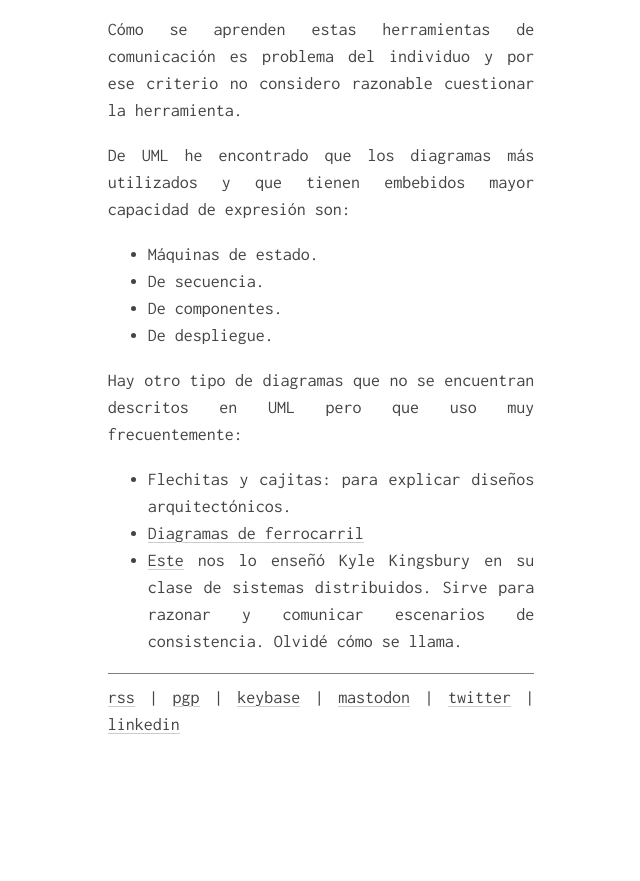
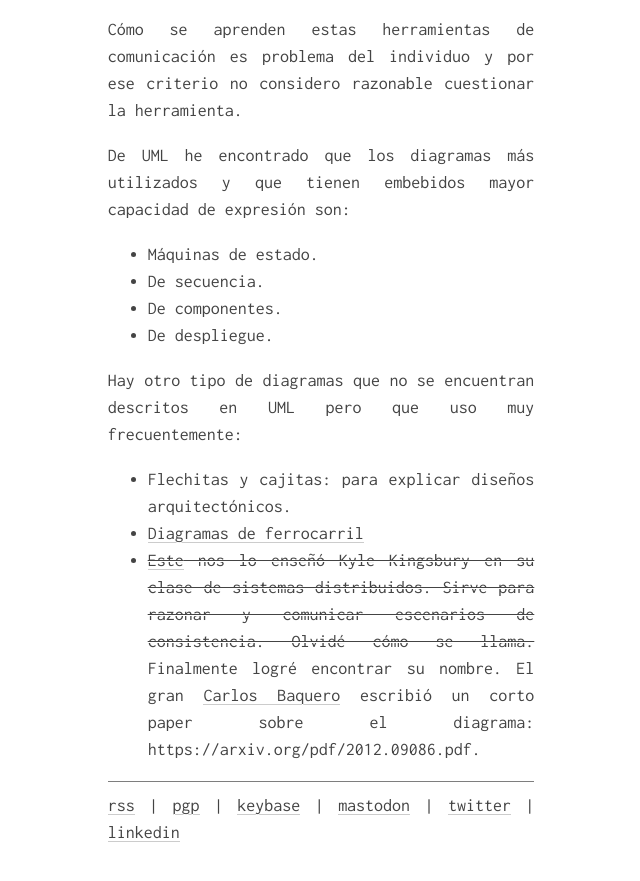
Before and after one commit to yujikiriki/yujikiriki.github.io, a Jekyll site: the page built from _posts/2020-09-28-lenguaje.md, in a window 1280 px wide and 900 px high, scrolled down 1743 px. Shown: the top 881 px of the window, without its empty margins (319-959 px from the left). Built offline with Jekyll 4.4.1, drawn with Linux system fonts in a browser that asks for light colours; before the commit the page ends 2535 px from its top, so only the background shows below that.

Commit message:
_posts/2020-09-28-lenguaje: nombre del diagrama de causalidad.

```diff
--- a/_posts/2020-09-28-lenguaje.md
+++ b/_posts/2020-09-28-lenguaje.md
@@ -34,4 +34,4 @@
 
 - Flechitas y cajitas: para explicar diseños arquitectónicos.
 - [Diagramas de ferrocarril](https://en.wikipedia.org/wiki/Syntax_diagram)
-- [Este](https://www.researchgate.net/profile/Ricardo_Galli/publication/2320676/figure/fig4/AS:669396179632164@1536607894878/Causal-consistency-executions.png) nos lo enseñó Kyle Kingsbury en su clase de sistemas distribuidos. Sirve para razonar y comunicar escenarios de consistencia. Olvidé cómo se llama.
+- ~~[Este](https://www.researchgate.net/profile/Ricardo_Galli/publication/2320676/figure/fig4/AS:669396179632164@1536607894878/Causal-consistency-executions.png) nos lo enseñó Kyle Kingsbury en su clase de sistemas distribuidos. Sirve para razonar y comunicar escenarios de consistencia. Olvidé cómo se llama.~~ Finalmente logré encontrar su nombre. El gran [Carlos Baquero](https://twitter.com/xmal) escribió un corto paper sobre el diagrama: https://arxiv.org/pdf/2012.09086.pdf.
```
